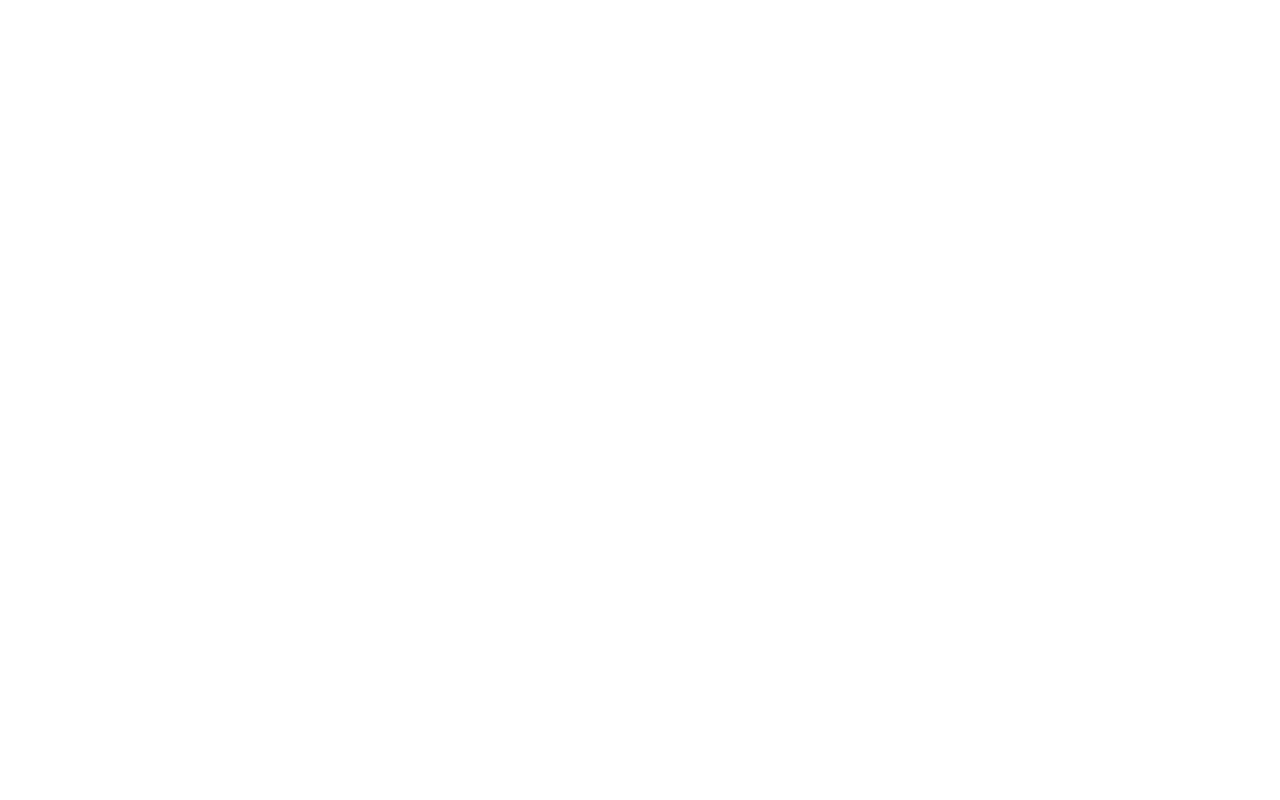
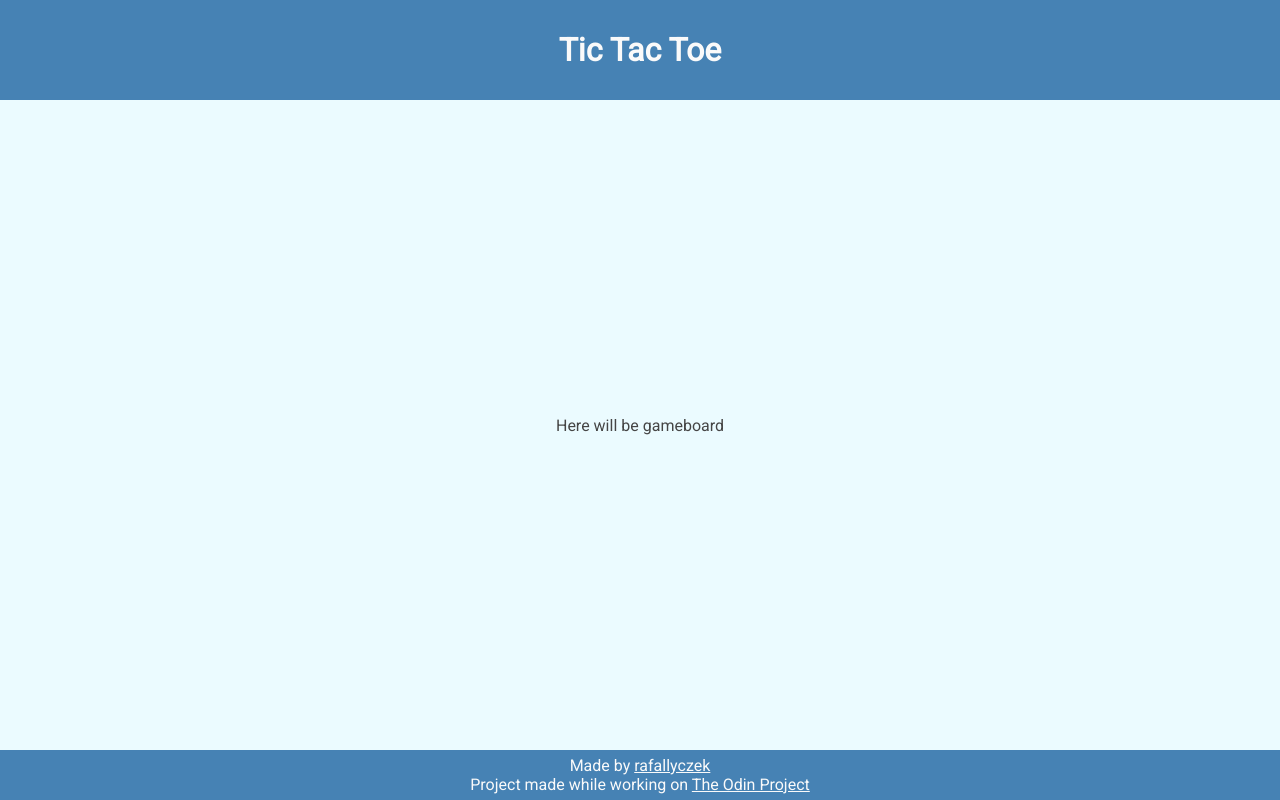
Before and after one commit to rafallyczek/tic-tac-toe, a plain HTML site: page index.html in a window 1280 px wide. Drawn offline with Linux system fonts and the light colour scheme.

Commit message:
Create page layout and add initial styles
Set up page's layout and added initial color styles.

```diff
--- a/css/style.css
+++ b/css/style.css
@@ -8,7 +8,64 @@
   box-sizing: border-box;
 }
 
-body {
+:root {
+  --clr-light: hsl(0, 0%, 98%);
+  --clr-dark: hsl(0, 0%, 27%);
+
+  --clr-primary: hsl(207, 44%, 49%);
+  --clr-primary-light: hsl(193, 100%, 96%);
+}
+
+body,
+html {
+  height: 100%;
   margin: 0;
   font-family: "Roboto";
+  color: var(--clr-light);
 }
+
+h1,
+p {
+  margin: 0;
+}
+
+a {
+  color: var(--clr-light);
+}
+
+/* Layout */
+
+.container {
+  display: grid;
+  grid-template-rows: 100px 1fr 50px;
+  height: 100%;
+}
+
+header,
+main {
+  display: grid;
+  place-items: center;
+}
+
+footer {
+  display: grid;
+  place-content: center;
+}
+
+/* Utility classes */
+
+.text-center {
+  text-align: center;
+}
+
+.bgc-primary {
+  background-color: var(--clr-primary);
+}
+
+.bgc-primary-light {
+  background-color: var(--clr-primary-light);
+}
+
+.text-clr-dark {
+  color: var(--clr-dark);
+}
--- a/index.html
+++ b/index.html
@@ -11,7 +11,20 @@
 </head>
 
 <body>
-
+    <div class="container">
+        <header class="bgc-primary">
+            <h1>Tic Tac Toe</h1>
+        </header>
+        <main class="bgc-primary-light text-clr-dark">
+            <div class="gameboard">
+                Here will be gameboard
+            </div>
+        </main>
+        <footer class="bgc-primary text-center">
+            <p>Made by <a href="https://github.com/rafallyczek">rafallyczek</a></p>
+            <p>Project made while working on <a href="https://www.theodinproject.com/">The Odin Project</a></p>
+        </footer>
+    </div>
 </body>
 
 </html>
--- a/javascript/script.js
+++ b/javascript/script.js
@@ -0,0 +1,3 @@
+const gameModule = (() => {
+  const gameboard = [];
+})();
```
